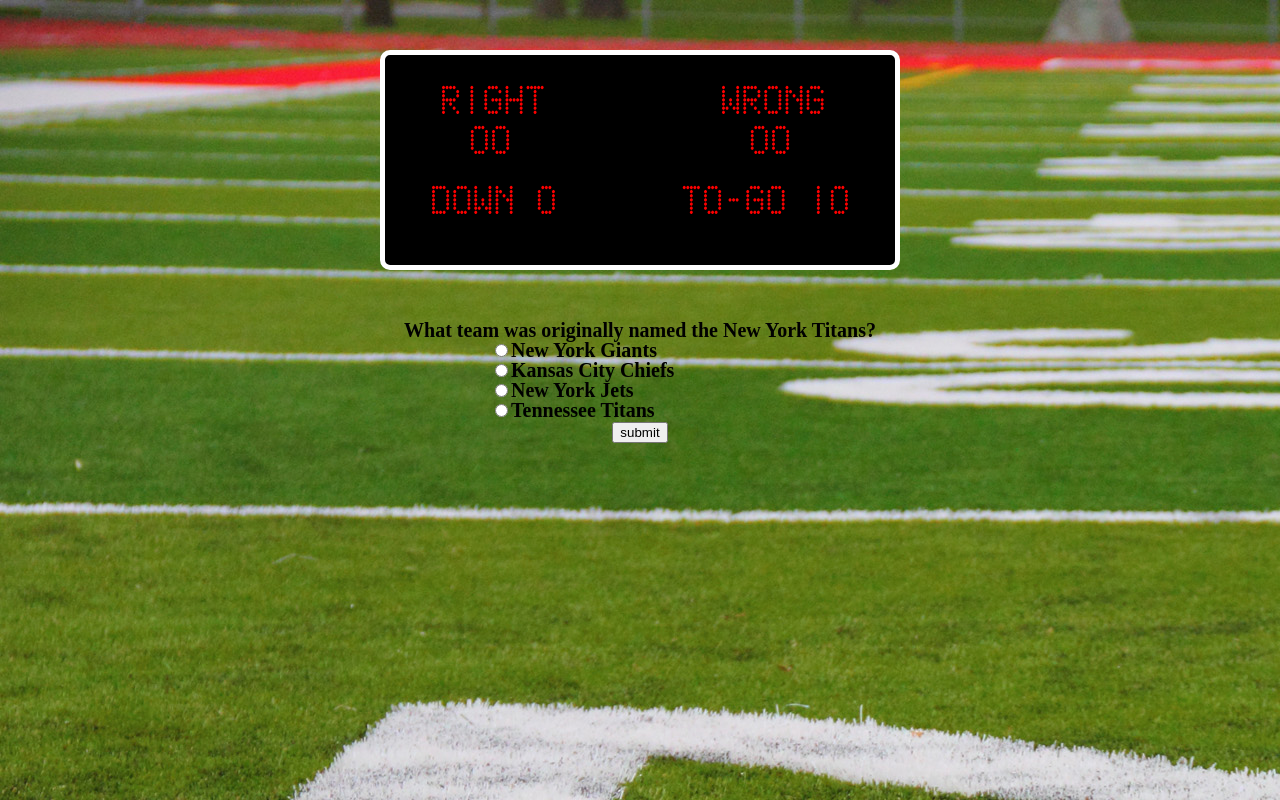
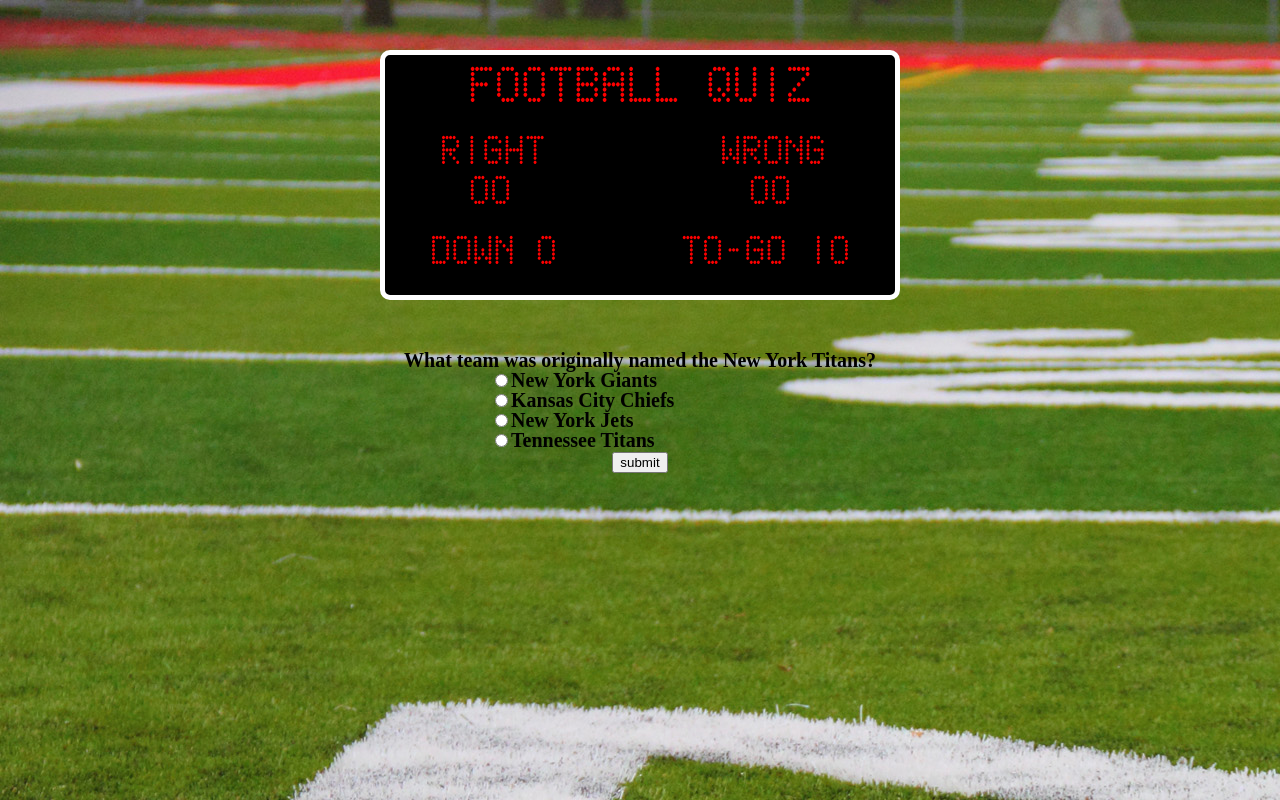
Before and after one commit to whogben55/quizApp, a plain HTML site: page index.html in a window 1280 px wide. Drawn offline with Linux system fonts and the light colour scheme.

Commit message:
added title

```diff
--- a/index.html
+++ b/index.html
@@ -9,6 +9,7 @@
     <body>
         <div id='scoreboard'>
             <div id='outer'>
+                <div id='title'> Football Quiz</div>
                 <div id='scores'>
                     <span id='left'> Right 00</span><span id='right'> Wrong 00</span>
                     <span id = 'down'>Down 0</span><span id='togo'>To-Go 10</span>
--- a/main.css
+++ b/main.css
@@ -88,7 +88,7 @@ body{
 #scoreboard {
     padding: 5px;
     width:500px;
-    height: 200px;
+    height: 230px;
     margin: 50px auto;
     background-color:black;
     border: 5px solid white;
```
